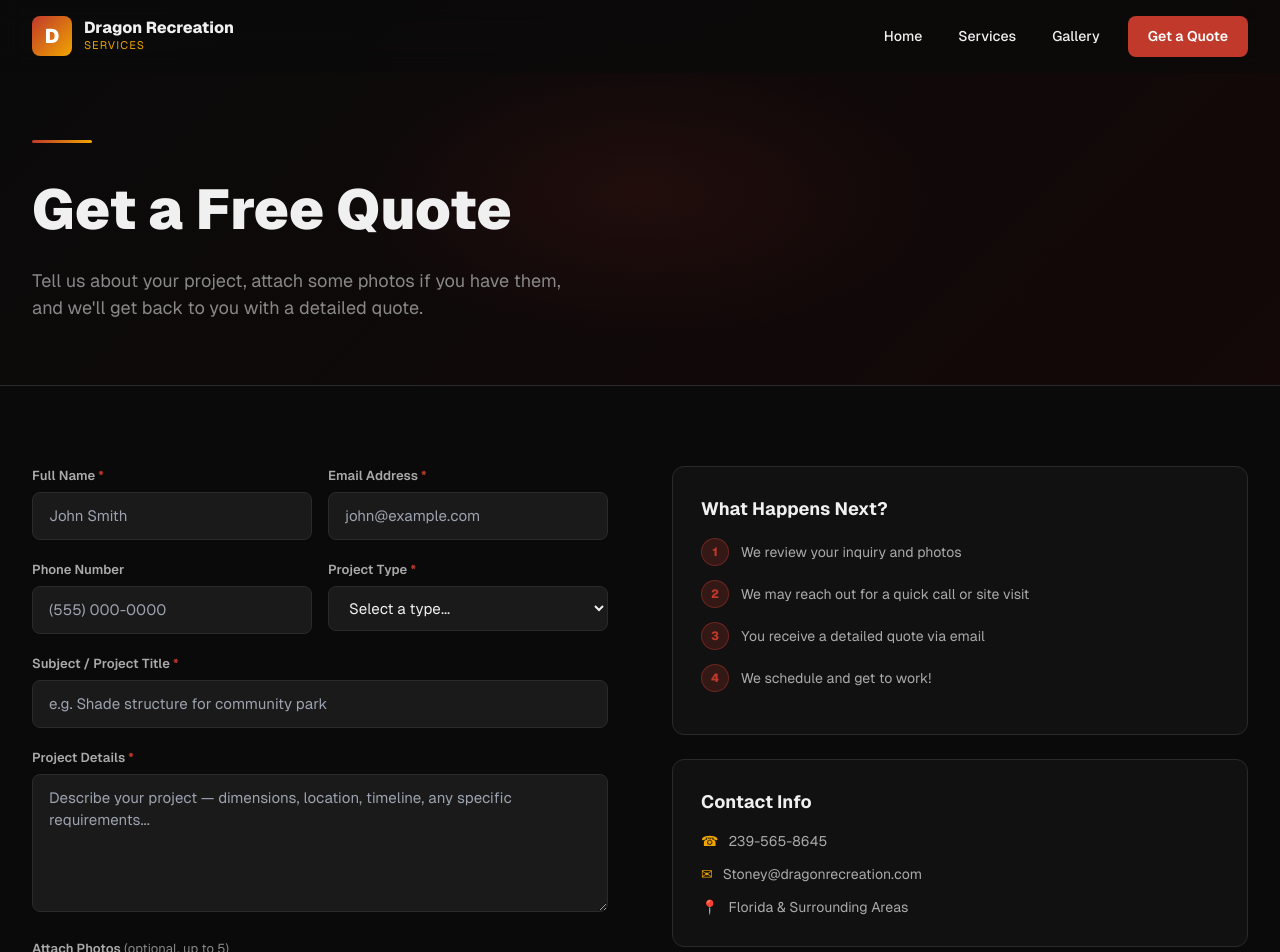
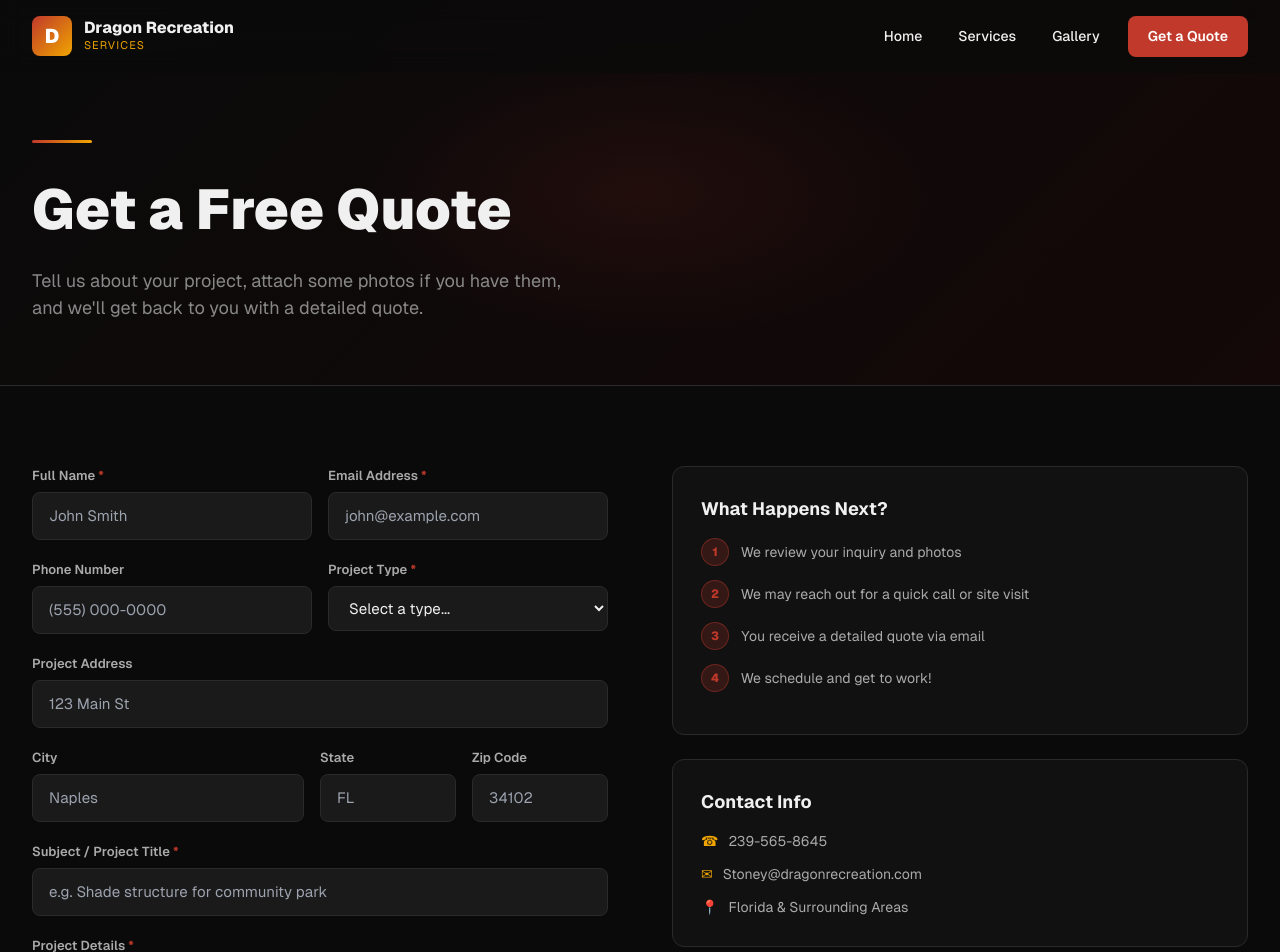
Before and after one commit to xMoto1337/DragonRecS, a Next.js app: page /contact in a window 1280 px wide. Shown: the top 952 px of the page. Built offline with nearby package versions, Linux system fonts and the light colour scheme.

Commit message:
add address/city/state/zip fields to contact form

```diff
--- a/app/admin/page.tsx
+++ b/app/admin/page.tsx
@@ -11,6 +11,10 @@ interface Inquiry {
   name: string;
   email: string;
   phone: string;
+  address: string;
+  city: string;
+  state: string;
+  zip: string;
   project_type: string;
   title: string;
   message: string;
@@ -242,6 +246,10 @@ export default function AdminPage() {
                       ["Name", selected.name],
                       ["Email", selected.email],
                       ["Phone", selected.phone || "—"],
+                      ["Address", selected.address || "—"],
+                      ["City", selected.city || "—"],
+                      ["State", selected.state || "—"],
+                      ["Zip", selected.zip || "—"],
                       ["Project Type", selected.project_type],
                       ["Date", formatDate(selected.created_at)],
                     ].map(([k, v]) => (
--- a/app/api/contact/route.ts
+++ b/app/api/contact/route.ts
@@ -11,6 +11,10 @@ export async function POST(req: NextRequest) {
     const name = formData.get("name") as string;
     const email = formData.get("email") as string;
     const phone = (formData.get("phone") as string) || "";
+    const address = (formData.get("address") as string) || "";
+    const city = (formData.get("city") as string) || "";
+    const state = (formData.get("state") as string) || "";
+    const zip = (formData.get("zip") as string) || "";
     const projectType = formData.get("projectType") as string;
     const title = formData.get("title") as string;
     const message = formData.get("message") as string;
@@ -53,6 +57,10 @@ export async function POST(req: NextRequest) {
         name,
         email,
         phone,
+        address,
+        city,
+        state,
+        zip,
         project_type: projectType,
         title,
         message,
@@ -89,6 +97,10 @@ export async function POST(req: NextRequest) {
           name,
           email,
           phone,
+          address,
+          city,
+          state,
+          zip,
           projectType,
           title,
           message,
--- a/app/contact/page.tsx
+++ b/app/contact/page.tsx
@@ -71,6 +71,10 @@ function ContactForm() {
     data.append("name", (form.elements.namedItem("name") as HTMLInputElement).value);
     data.append("email", (form.elements.namedItem("email") as HTMLInputElement).value);
     data.append("phone", (form.elements.namedItem("phone") as HTMLInputElement).value);
+    data.append("address", (form.elements.namedItem("address") as HTMLInputElement).value);
+    data.append("city", (form.elements.namedItem("city") as HTMLInputElement).value);
+    data.append("state", (form.elements.namedItem("state") as HTMLInputElement).value);
+    data.append("zip", (form.elements.namedItem("zip") as HTMLInputElement).value);
     data.append("projectType", (form.elements.namedItem("projectType") as HTMLSelectElement).value);
     data.append("title", (form.elements.namedItem("title") as HTMLInputElement).value);
     data.append("message", (form.elements.namedItem("message") as HTMLTextAreaElement).value);
@@ -217,6 +221,60 @@ function ContactForm() {
                         <option key={t} value={t} style={{ background: "#1a1a1a" }}>{t}</option>
                       ))}
                     </select>
+                  </div>
+                </div>
+
+                {/* Address */}
+                <div>
+                  <label style={{ display: "block", color: "#aaa", fontSize: 13, fontWeight: 600, marginBottom: 6 }}>
+                    Project Address
+                  </label>
+                  <input
+                    name="address" type="text"
+                    placeholder="123 Main St"
+                    style={inputStyle}
+                    onFocus={e => (e.target.style.borderColor = "#f0a500")}
+                    onBlur={e => (e.target.style.borderColor = "#2a2a2a")}
+                  />
+                </div>
+
+                {/* City / State / Zip */}
+                <div style={{ display: "grid", gridTemplateColumns: isMobile ? "1fr" : "2fr 1fr 1fr", gap: 16 }}>
+                  <div>
+                    <label style={{ display: "block", color: "#aaa", fontSize: 13, fontWeight: 600, marginBottom: 6 }}>
+                      City
+                    </label>
+                    <input
+                      name="city" type="text"
+                      placeholder="Naples"
+                      style={inputStyle}
+                      onFocus={e => (e.target.style.borderColor = "#f0a500")}
+                      onBlur={e => (e.target.style.borderColor = "#2a2a2a")}
+                    />
+                  </div>
+                  <div>
+                    <label style={{ display: "block", color: "#aaa", fontSize: 13, fontWeight: 600, marginBottom: 6 }}>
+                      State
+                    </label>
+                    <input
+                      name="state" type="text"
+                      placeholder="FL"
+                      style={inputStyle}
+                      onFocus={e => (e.target.style.borderColor = "#f0a500")}
+                      onBlur={e => (e.target.style.borderColor = "#2a2a2a")}
+                    />
+                  </div>
+                  <div>
+                    <label style={{ display: "block", color: "#aaa", fontSize: 13, fontWeight: 600, marginBottom: 6 }}>
+                      Zip Code
+                    </label>
+                    <input
+                      name="zip" type="text"
+                      placeholder="34102"
+                      style={inputStyle}
+                      onFocus={e => (e.target.style.borderColor = "#f0a500")}
+                      onBlur={e => (e.target.style.borderColor = "#2a2a2a")}
+                    />
                   </div>
                 </div>
 
--- a/lib/resend.ts
+++ b/lib/resend.ts
@@ -10,6 +10,10 @@ interface InquiryEmailData {
   name: string;
   email: string;
   phone: string;
+  address: string;
+  city: string;
+  state: string;
+  zip: string;
   projectType: string;
   title: string;
   message: string;
@@ -42,6 +46,10 @@ export function buildInquiryEmailHtml(data: InquiryEmailData): string {
         <tr><td style="padding:8px 0;color:#888;font-size:13px;width:130px;">Name</td><td style="padding:8px 0;color:#f0f0f0;font-size:14px;font-weight:600;">${data.name}</td></tr>
         <tr><td style="padding:8px 0;color:#888;font-size:13px;">Email</td><td style="padding:8px 0;"><a href="mailto:${data.email}" style="color:#f0a500;font-size:14px;">${data.email}</a></td></tr>
         <tr><td style="padding:8px 0;color:#888;font-size:13px;">Phone</td><td style="padding:8px 0;color:#f0f0f0;font-size:14px;">${data.phone || "—"}</td></tr>
+        <tr><td style="padding:8px 0;color:#888;font-size:13px;">Address</td><td style="padding:8px 0;color:#f0f0f0;font-size:14px;">${data.address || "—"}</td></tr>
+        <tr><td style="padding:8px 0;color:#888;font-size:13px;">City</td><td style="padding:8px 0;color:#f0f0f0;font-size:14px;">${data.city || "—"}</td></tr>
+        <tr><td style="padding:8px 0;color:#888;font-size:13px;">State</td><td style="padding:8px 0;color:#f0f0f0;font-size:14px;">${data.state || "—"}</td></tr>
+        <tr><td style="padding:8px 0;color:#888;font-size:13px;">Zip</td><td style="padding:8px 0;color:#f0f0f0;font-size:14px;">${data.zip || "—"}</td></tr>
         <tr><td style="padding:8px 0;color:#888;font-size:13px;">Project Type</td><td style="padding:8px 0;color:#f0f0f0;font-size:14px;">${data.projectType}</td></tr>
         <tr><td style="padding:8px 0;color:#888;font-size:13px;">Subject</td><td style="padding:8px 0;color:#f0f0f0;font-size:14px;font-weight:600;">${data.title}</td></tr>
       </table>
```
